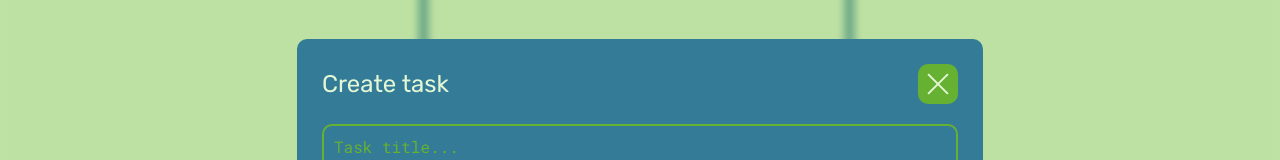
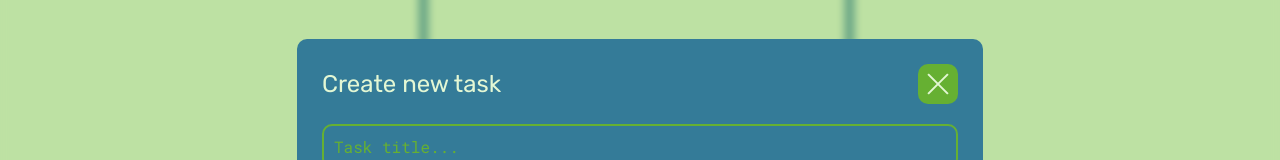
Before and after one commit to kultibus/cra-tasks-no-ts, a React (Create React App) app: page / in a window 1280 px wide. Both pictures are taken after a click on the button "Create new task". Shown: the part 193-353 px from the top of the page. Built offline with nearby package versions, Linux system fonts and the light colour scheme.

Commit message:
editing task feauture

```diff
--- a/src/App.jsx
+++ b/src/App.jsx
@@ -5,14 +5,14 @@ import { TaskForm } from "./components/TaskForm/TaskForm";
 import { Tasks } from "./components/Tasks/Tasks";
 import { Modal } from "./components/UI/Modal/Modal";
 import { RemoveTask } from "./components/UI/dialog/RemoveTask";
-import { ModalContext } from "./context";
+import { AppContext } from "./context";
 
 function App() {
   const [modalOpened, setModalOpened] = useState(false);
 
   const [modalType, setModalType] = useState("");
 
-  const [taskToRemove, setTaskToRemove] = useState({});
+  const [currentTask, setCurrentTask] = useState({});
 
   const [newTask, setNewTask] = useState({
     title: "",
@@ -37,6 +37,19 @@ function App() {
     ]);
     setModalOpened(false);
   };
+
+  // const onTaskCreate = () => {
+  //   setBoards(
+  //     boards.map((board, i) => {
+  //       if (i === 0) {
+  //         return 'hello'
+  //       }
+  //     })
+  //   );
+  //   setModalOpened(false);
+  // };
+
+	console.log(boards)
 
   const removeTask = (task) => {
     setBoards(
@@ -73,6 +86,7 @@ function App() {
         return (
           <Modal modalOpened={modalOpened} setModalOpened={setModalOpened}>
             <TaskForm
+              currentTask={currentTask}
               onTaskCreate={onTaskCreate}
               newTask={newTask}
               setNewTask={setNewTask}
@@ -85,18 +99,18 @@ function App() {
   };
 
   return (
-    <div className={styles.tasksManager}>
-      <ModalContext.Provider
+    <AppContext.Provider
       value={{
         removeTask,
-          taskToRemove,
-          setTaskToRemove,
+        currentTask,
+        setCurrentTask,
         modalType,
         setModalType,
         modalOpened,
         setModalOpened,
       }}
     >
+      <div className={styles.App}>
         <Header
           setModalType={setModalType}
           modalOpened={modalOpened}
@@ -105,8 +119,8 @@ function App() {
         <Tasks boards={boards} setBoards={setBoards} newTask={newTask} />
 
         {modalOpened && modal()}
-      </ModalContext.Provider>
       </div>
+    </AppContext.Provider>
   );
 }
 
--- a/src/app.module.scss
+++ b/src/app.module.scss
@@ -1,7 +1,6 @@
-
-.tasksManager {
-	height: 100vh;
-	display: grid;
-	grid-template-rows: 90px 1fr;
-	// overflow: hidden;
+.App {
+  height: 100vh;
+  display: grid;
+  grid-template-rows: 90px 1fr;
+  // overflow: hidden;
 }
--- a/src/components/TaskForm/TaskForm.jsx
+++ b/src/components/TaskForm/TaskForm.jsx
@@ -7,15 +7,31 @@ import { Warning } from "../Warning/Warning";
 import styles from "./taskForm.module.scss";
 
 export const TaskForm = (props) => {
-  const { newTask, setNewTask, onTaskCreate, modalOpened, setModalOpened } =
-    props;
+  const {
+    currentTask,
+    newTask,
+    setNewTask,
+    onTaskCreate,
+    modalOpened,
+    setModalOpened,
+  } = props;
 
   const [inputValidate, setInputValidate] = useState(true);
+
+  const formTitle = currentTask
+    ? `Edit "${currentTask.title.toUpperCase()}" task`
+    : "Create new task";
+
+  const btnText = currentTask ? `Save changes` : "Create new task";
+
+  const warnText = currentTask
+    ? `New title is required to edit the task!`
+    : "Title is required to create a new task!";
 
   return (
     <form className={styles.form}>
       <div className={styles.header}>
-        <h2>Create task</h2>
+        <h2>{formTitle}</h2>
 
         <Button type={"button"} onClick={() => setModalOpened(false)}>
           <Cross />
@@ -35,7 +51,6 @@ export const TaskForm = (props) => {
           placeholder="Task title..."
           inputValidate={inputValidate}
         />
-
         <Input
           value={newTask.description}
           onChange={(e) =>
@@ -71,12 +86,12 @@ export const TaskForm = (props) => {
             setNewTask({ title: "", description: "", date: "" });
           }}
         >
-          Create new task
+          {btnText}
         </Button>
 
         {!inputValidate && (
           <Warning modalOpened={modalOpened}>
-            Task title is required to create a new task!
+            {warnText}
           </Warning>
         )}
       </div>
--- a/src/components/TaskItem/TaskItem.jsx
+++ b/src/components/TaskItem/TaskItem.jsx
@@ -2,7 +2,7 @@ import cn from "classnames";
 import { useContext } from "react";
 import delIcon from "../../assets/icons/del.png";
 import editIcon from "../../assets/icons/edit.png";
-import { ModalContext } from "../../context";
+import { AppContext } from "../../context";
 import { useOpacity } from "../../hooks/useOpacity";
 import { daysLeft, expDate } from "../../utils/expDate";
 import { ButtonIcon } from "../UI/buttons/ButtonIcon/ButtonIcon";
@@ -13,8 +13,8 @@ export const TaskItem = ({ task }) => {
 
   const opacity = useOpacity(styles.created, task);
 
-  const { setTaskToRemove, setModalType, setModalOpened } =
-    useContext(ModalContext);
+  const { setCurrentTask, setModalType, setModalOpened } =
+    useContext(AppContext);
 
   return (
     <div className={cn(styles.task, opacity)}>
@@ -23,10 +23,11 @@ export const TaskItem = ({ task }) => {
 
         <div className={styles.btns}>
           <ButtonIcon
-						onClick={() => {
-							setModalOpened(true);
-							setModalType("editTask");
-						}}
+            onClick={() => {
+              setModalOpened(true);
+              setModalType("editTask");
+              setCurrentTask(task);
+            }}
             type={"button"}
             icon={editIcon}
             altText={"Edit task icon"}
@@ -37,7 +38,7 @@ export const TaskItem = ({ task }) => {
             onClick={() => {
               setModalOpened(true);
               setModalType("removeTask");
-              setTaskToRemove(task);
+              setCurrentTask(task);
             }}
             icon={delIcon}
             altText={"Delete task icon"}
--- a/src/components/UI/Modal/Modal.jsx
+++ b/src/components/UI/Modal/Modal.jsx
@@ -2,10 +2,10 @@ import cn from "classnames";
 import { useContext, useEffect } from "react";
 import { useOpacity } from "../../../hooks/useOpacity";
 import styles from "./modal.module.scss";
-import { ModalContext } from "../../../context";
+import { AppContext } from "../../../context";
 
 export const Modal = ({ children, modalOpened, setModalOpened }) => {
-  const { taskToRemove, removeTask, modalType } = useContext(ModalContext);
+  const { currentTask, removeTask, modalType } = useContext(AppContext);
 
   useEffect(() => {
     const closeOnKey = (e) => {
@@ -13,7 +13,7 @@ export const Modal = ({ children, modalOpened, setModalOpened }) => {
         setModalOpened(false);
       } else if (e.key === "Enter" && modalType === "removeTask") {
         setModalOpened(false);
-        removeTask(taskToRemove);
+        removeTask(currentTask);
       }
     };
 
--- a/src/components/UI/dialog/RemoveTask.jsx
+++ b/src/components/UI/dialog/RemoveTask.jsx
@@ -1,10 +1,10 @@
 import { useContext } from "react";
 import { Button } from "../buttons/Button/Button";
 import styles from "./removeTask.module.scss";
-import { ModalContext } from "../../../context";
+import { AppContext } from "../../../context";
 
 export const RemoveTask = () => {
-  const { setModalOpened, taskToRemove, removeTask } = useContext(ModalContext);
+  const { setModalOpened, currentTask, removeTask } = useContext(AppContext);
 
   return (
     <form className={styles.cnt}>
@@ -17,7 +17,7 @@ export const RemoveTask = () => {
             console.log(e.key);
             e.preventDefault();
             setModalOpened(false);
-            removeTask(taskToRemove);
+            removeTask(currentTask);
           }}
         >
           Yes
--- a/src/context/index.js
+++ b/src/context/index.js
@@ -1,5 +1,3 @@
 import { createContext } from "react";
 
-export const ModalContext = createContext(null);
-
-export const TaskContext = createContext(null);
+export const AppContext = createContext(null);
```
Lines whose indentation alone changed are shown as unchanged.
